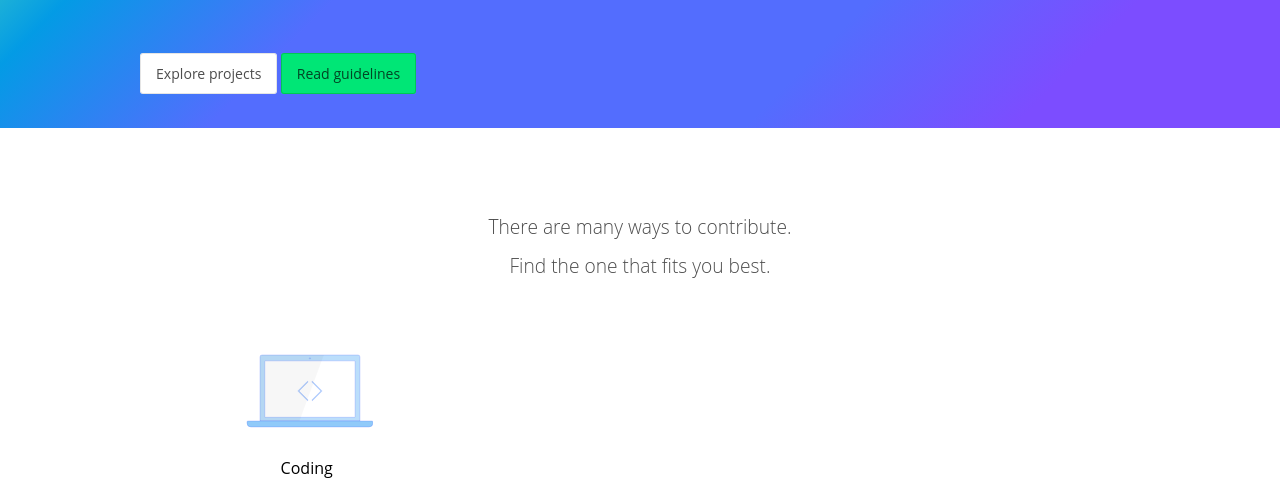
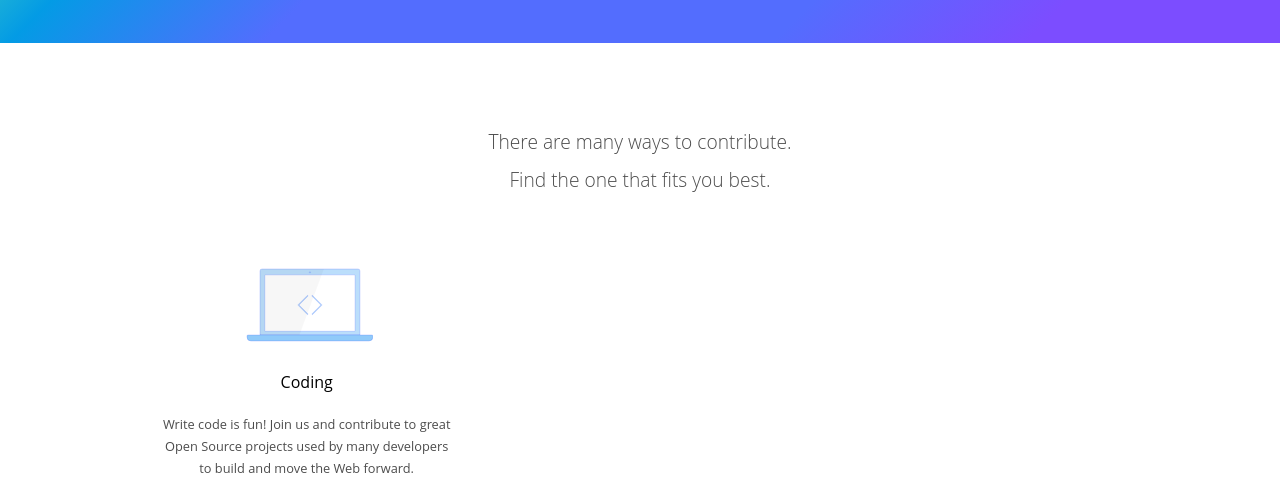
Before and after one commit to w3c/design, a plain HTML site: page projects/w3c-developers/get-involved/open-source.html in a window 1280 px wide. Shown: the part 272-769 px from the top of the page. Drawn offline with Linux system fonts and the light colour scheme.

Commit message:
comment buttons in hero

```diff
--- a/projects/w3c-developers/get-involved/open-source.html
+++ b/projects/w3c-developers/get-involved/open-source.html
@@ -30,10 +30,10 @@
                 <div class="container">
                     <h1>Contribute to Open Source</h1>
                     <h2>We've got great projects and you've got terrific ideas. <br> Let's build together.</h2>
-                    <p class="call-to-action">
+                    <!--<p class="call-to-action">
                         <a href="#" class="action-1">Explore projects</a>
                         <a href="#" class="action-2">Read guidelines</a>
-                    </p>
+                    </p>-->
                 </div>
             </section>
             <section id="points-of-interest">
```
